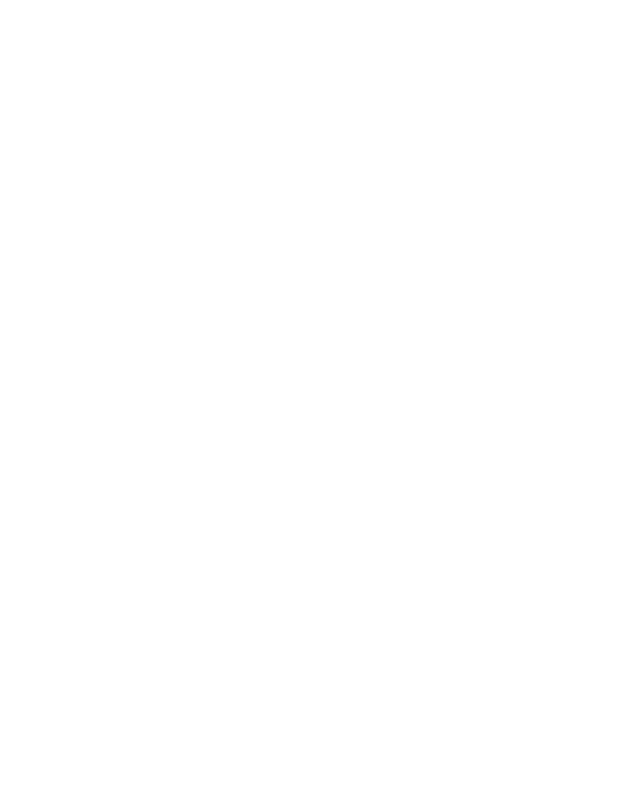
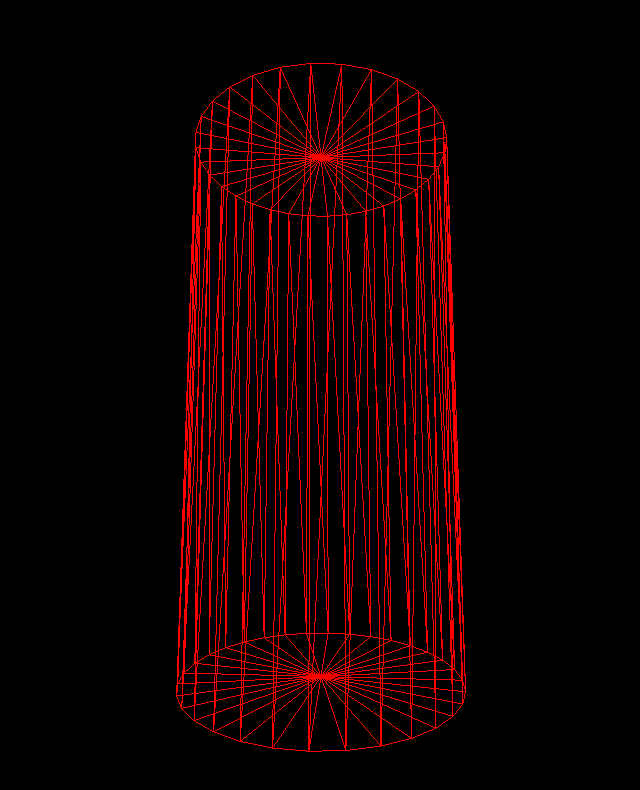
Before and after one commit to jbmenard/three, a website: page index.html in a window 1280 px wide. Shown: the whole page, without its empty margins (319-959 px from the left). Drawn offline with nearby package versions, Linux system fonts and the light colour scheme.

Commit message:
first-scene

```diff
--- a/index.html
+++ b/index.html
@@ -1,18 +1,15 @@
 <!DOCTYPE html>
-<html lang="en">
-<head>
-    <meta charset="UTF-8">
-    <meta http-equiv="X-UA-Compatible" content="IE=edge">
-    <meta name="viewport" content="width=device-width, initial-scale=1.0">
-    <title>My first three.js app</title>
+<html>
+  <head>
+    <meta charset="utf-8">
+    <title>Three.js Hello World</title>
     <style>
-        body { margin: 0; }
+      body { margin: 0; }
+      canvas { display: block; }
     </style>
-</head>
-<body>
-    <script src="js/three.js"></script>
-    <script>
-        // Our Javascript will go here.
-    </script>
-</body>
+  </head>
+  <body>
+    <script src="https://cdnjs.cloudflare.com/ajax/libs/three.js/r122/three.min.js"></script>
+    <script src="./script.js"></script>
+  </body>
 </html>
--- a/package.json
+++ b/package.json
@@ -1,9 +1,9 @@
 {
   "name": "three",
   "version": "1.0.0",
-  "description": "",
   "main": "index.js",
   "scripts": {
+    "start": "react-scripts start",
     "test": "echo \"Error: no test specified\" && exit 1"
   },
   "repository": {
@@ -19,5 +19,7 @@
   "homepage": "https://github.com/jbmenard/three#readme",
   "dependencies": {
     "three": "^0.131.0"
-  }
+  },
+  "devDependencies": {},
+  "description": ""
 }
--- /dev/null
+++ b/script.js
@@ -0,0 +1,22 @@
+const scene = new THREE.Scene()
+const renderer = new THREE.WebGLRenderer()
+const camera = new THREE.PerspectiveCamera(75, window.innerWidth / window.innerHeight, 0.1, 1000)
+
+const geometry = new THREE.CylinderGeometry(5, 5, 20, 32)
+const material = new THREE.MeshBasicMaterial({ color: 0xff0000, wireframe: true })
+const cylinder = new THREE.Mesh(geometry, material)
+
+scene.add(cylinder)
+camera.position.z = 20
+
+renderer.setSize(window.innerWidth, window.innerHeight)
+document.body.appendChild(renderer.domElement)
+
+function animate() {
+    cylinder.rotation.x += 0.01
+    cylinder.rotation.y += 0.01
+    renderer.render(scene, camera)
+    requestAnimationFrame(animate)
+}
+
+animate()
```
Also changed, not shown: js/three.js (deleted), 1 other file.
